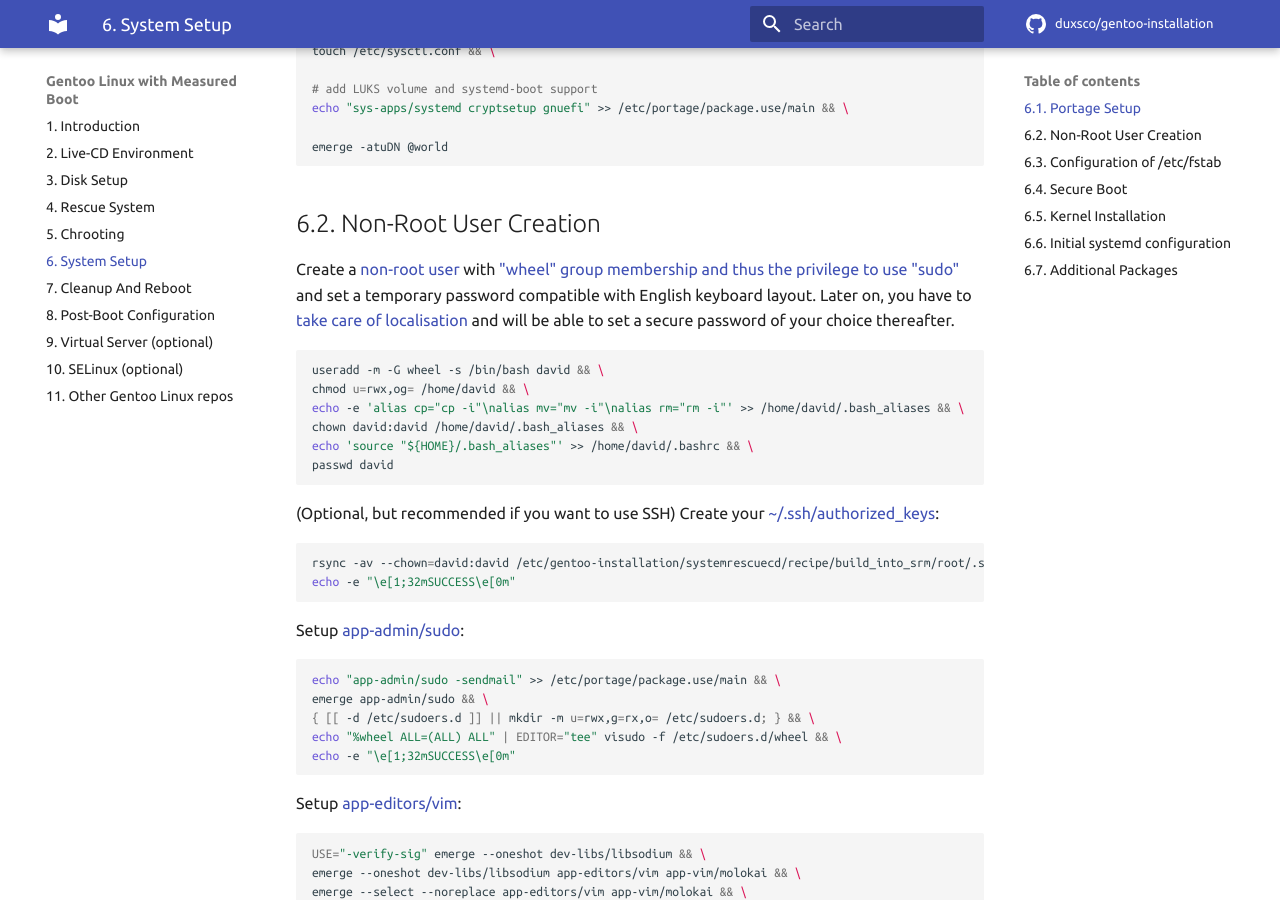
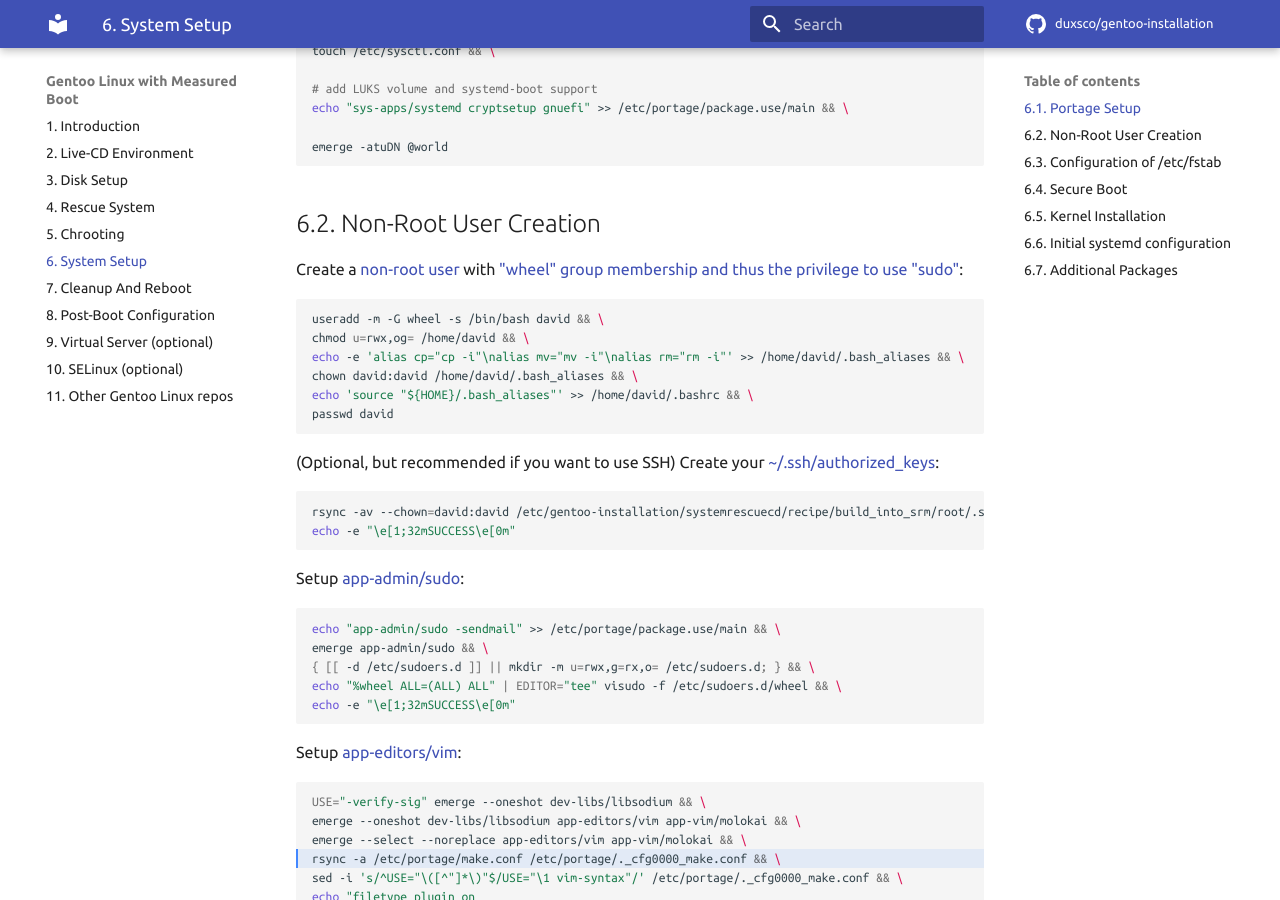
Before and after one commit to duxsco/gentoo-installation, an MkDocs documentation site: the page built from docs/system_setup.md, in a window 1280 px wide and 900 px high, scrolled down 3101 px. Built offline with MkDocs 1.6.1 and Material for MkDocs 9.7.7, drawn with Linux system fonts in a browser that asks for light colours; emoji names are drawn with the system emoji font; comment, search, counter and statistics services are not loaded.

Commit message:
Remove not on English keyboard layout compliant passwords

````diff
--- a/docs/system_setup.md
+++ b/docs/system_setup.md
@@ -166,7 +166,7 @@ emerge -atuDN @world
 
 ## 6.2. Non-Root User Creation
 
-Create a [non-root user](https://wiki.gentoo.org/wiki/Handbook:AMD64/Full/Installation#Optional:_User_accounts) with ["wheel" group membership and thus the privilege to use "sudo"](https://wiki.gentoo.org/wiki/FAQ#How_do_I_add_a_normal_user.3F) and set a temporary password compatible with English keyboard layout. Later on, you have to [take care of localisation](/post-boot_configuration/#81-systemd-configuration) and will be able to set a secure password of your choice thereafter.
+Create a [non-root user](https://wiki.gentoo.org/wiki/Handbook:AMD64/Full/Installation#Optional:_User_accounts) with ["wheel" group membership and thus the privilege to use "sudo"](https://wiki.gentoo.org/wiki/FAQ#How_do_I_add_a_normal_user.3F):
 
 ```shell
 useradd -m -G wheel -s /bin/bash david && \
````
